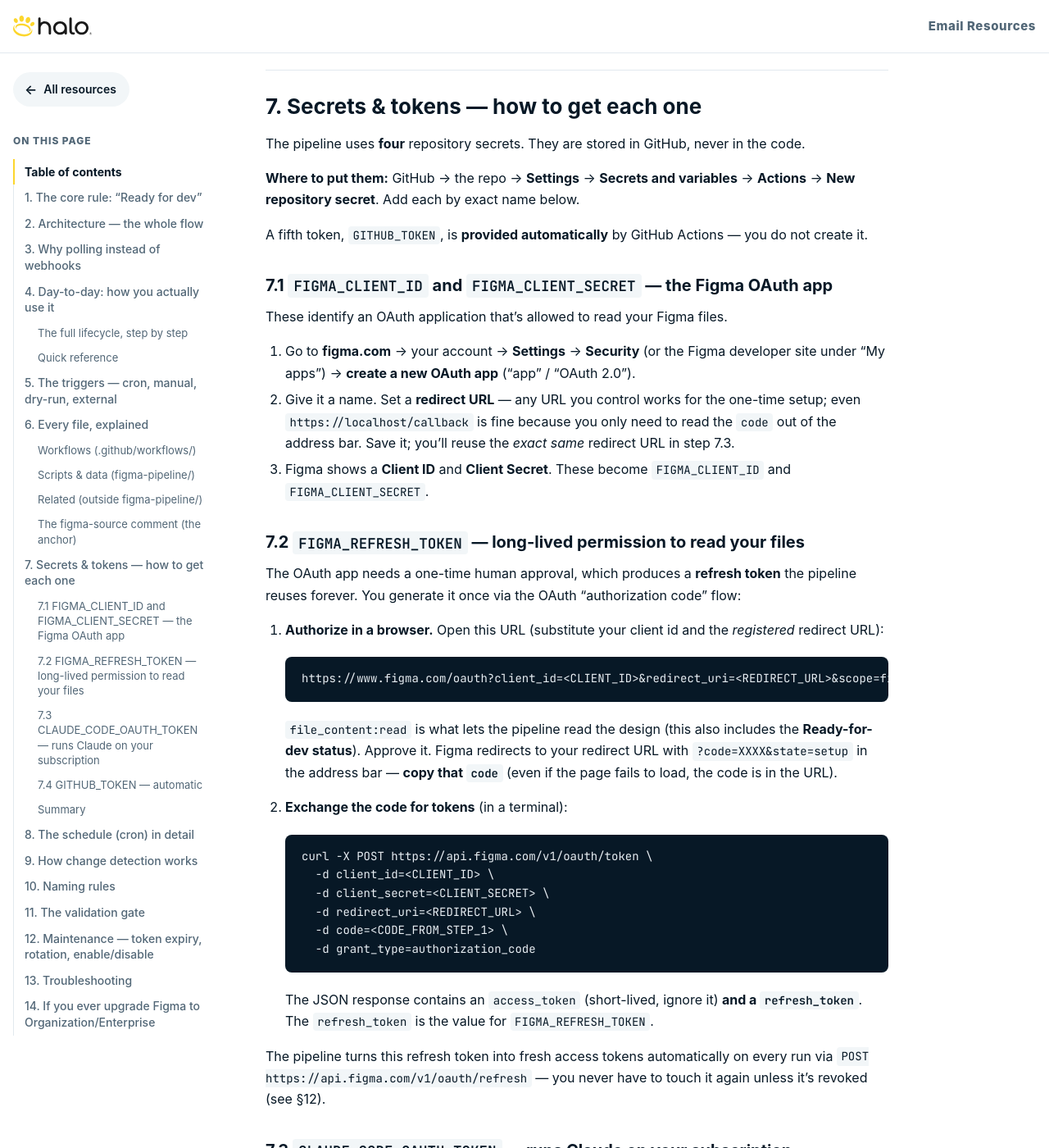
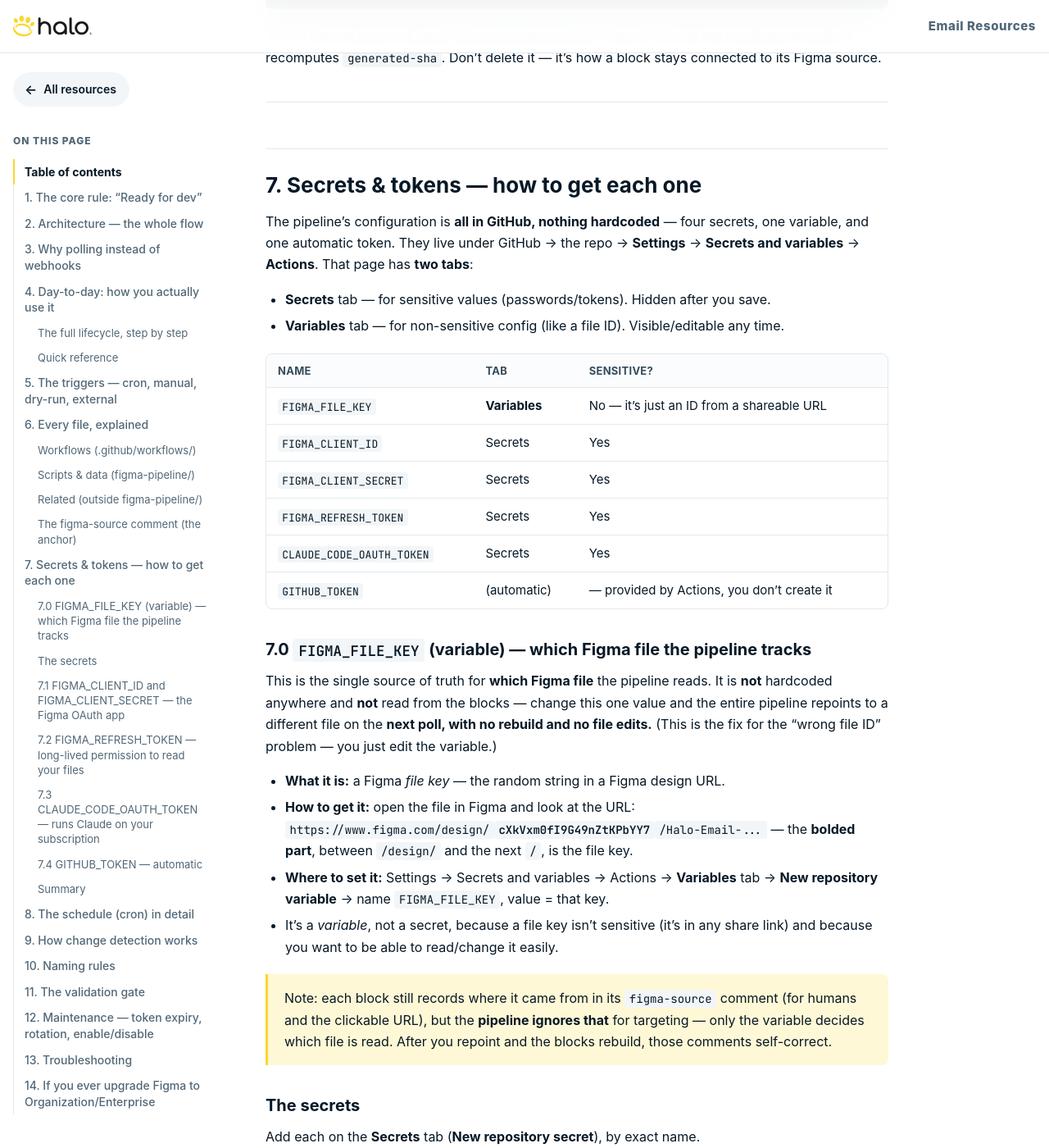
Before and after one commit to Topdecileinc/halo-resources, a Jekyll site: the page built from figma-pipeline/GUIDE.md, in a window 1280 px wide and 1400 px high, scrolled down 8112 px. Shown: the whole window at 82% size. Built offline with Jekyll 4.4.1, drawn with Linux system fonts in a browser that asks for light colours; our own code applies the rules of GitHub Pages for plain Markdown files; some of the changed text lies outside the part shown.

Commit message:
pipeline: move the Figma file key to a GitHub variable (FIGMA_FILE_KEY)
Nothing hardcodes which file is tracked anymore. poll.py reads FIGMA_FILE_KEY
(a repo variable) and the build falls back to it; change that one value to
repoint the whole pipeline — no file edits, no rebuild. The manifest's stored
file key is now ignored for targeting. Document the variable (what it is, how to
get it, Variables-vs-Secrets) and make 'unmark while editing' the standard
workflow in GUIDE.md.

Co-Authored-By: Claude Opus 4.8 <noreply@anthropic.com>

````diff
--- a/figma-pipeline/GUIDE.md
+++ b/figma-pipeline/GUIDE.md
@@ -119,12 +119,15 @@ the repo. It is recoverable from git history if the Figma plan is ever upgraded
 
 Here is exactly what happens, from a designer's edit to a committed file:
 
-**The designer's side (in Figma):**
-1. The designer opens a design in the tracked file (§9).
-2. **(Recommended while actively editing)** they **unmark** "Ready for dev" so the pipeline doesn't
-   grab a half-finished version mid-edit. *(This step is optional — see the note below.)*
-3. They make their edits.
-4. When the design is final, they **set it back to "Ready for dev."**
+**The designer's side (in Figma) — the standard workflow:**
+1. Before editing, **unmark "Ready for dev"** on the design you're about to change. This takes it
+   out of scope so the pipeline won't touch it while you work.
+2. Make your edits. Figma autosaves continuously — that's fine, because the design is unmarked, so
+   no poll will pick it up.
+3. When the design is **finished**, set it back to **"Ready for dev."**
+4. The next poll sees it's ready (and changed) and builds the finished version.
+
+Think of the flag as a switch: **off = "I'm still working," on = "this is done, build it."**
 
 **The system's side (GitHub, automatic):**
 5. On its schedule (every ~20 min) — or when someone triggers it manually — the **poller** wakes up
@@ -143,11 +146,12 @@ Here is exactly what happens, from a designer's edit to a committed file:
 
 So the designer's only job is the **Ready-for-dev flag**; everything from step 5 on is automatic.
 
-> **Do you *have* to toggle the flag off and back on?** No. The pipeline notices changes by
-> comparing design fingerprints, not by watching the flag — so if a design stays marked Ready for
-> dev and you change it, the next poll rebuilds it. **But** toggling it **off while you edit** and
-> **on when you're done** is the recommended habit, because otherwise a poll could fire in the
-> middle of your edits and build a half-finished version. Off = "I'm working." On = "build this."
+> **Why unmark while editing — this matters.** The pipeline notices changes by comparing design
+> fingerprints, and it polls on a timer. So if you **leave** a design marked Ready for dev and edit
+> it, a poll can fire **in the middle of your work** (Figma autosaves as you go) and build a
+> half-finished version. Unmarking while you edit prevents that completely: an unmarked design is
+> invisible to the pipeline no matter how many times it autosaves. Re-mark it only when it's truly
+> done. **This is the recommended standard practice for the whole team.**
 
 ### Quick reference
 
@@ -257,12 +261,45 @@ recomputes `generated-sha`. Don't delete it — it's how a block stays connected
 
 ## 7. Secrets & tokens — how to get each one
 
-The pipeline uses **four** repository secrets. They are stored in GitHub, never in the code.
+The pipeline's configuration is **all in GitHub, nothing hardcoded** — four secrets, one variable,
+and one automatic token. They live under GitHub → the repo → **Settings** → **Secrets and
+variables** → **Actions**. That page has **two tabs**:
 
-**Where to put them:** GitHub → the repo → **Settings** → **Secrets and variables** → **Actions** →
-**New repository secret**. Add each by exact name below.
+- **Secrets** tab — for sensitive values (passwords/tokens). Hidden after you save.
+- **Variables** tab — for non-sensitive config (like a file ID). Visible/editable any time.
 
-A fifth token, `GITHUB_TOKEN`, is **provided automatically** by GitHub Actions — you do not create it.
+| Name | Tab | Sensitive? |
+|---|---|---|
+| `FIGMA_FILE_KEY` | **Variables** | No — it's just an ID from a shareable URL |
+| `FIGMA_CLIENT_ID` | Secrets | Yes |
+| `FIGMA_CLIENT_SECRET` | Secrets | Yes |
+| `FIGMA_REFRESH_TOKEN` | Secrets | Yes |
+| `CLAUDE_CODE_OAUTH_TOKEN` | Secrets | Yes |
+| `GITHUB_TOKEN` | (automatic) | — provided by Actions, you don't create it |
+
+### 7.0 `FIGMA_FILE_KEY` (variable) — which Figma file the pipeline tracks
+
+This is the single source of truth for **which Figma file** the pipeline reads. It is **not**
+hardcoded anywhere and **not** read from the blocks — change this one value and the entire pipeline
+repoints to a different file on the **next poll, with no rebuild and no file edits.** (This is the
+fix for the "wrong file ID" problem — you just edit the variable.)
+
+- **What it is:** a Figma *file key* — the random string in a Figma design URL.
+- **How to get it:** open the file in Figma and look at the URL:
+  `https://www.figma.com/design/`**`cXkVxm0fI9G49nZtKPbYY7`**`/Halo-Email-...` — the **bolded part**,
+  between `/design/` and the next `/`, is the file key.
+- **Where to set it:** Settings → Secrets and variables → Actions → **Variables** tab → **New
+  repository variable** → name `FIGMA_FILE_KEY`, value = that key.
+- It's a *variable*, not a secret, because a file key isn't sensitive (it's in any share link) and
+  because you want to be able to read/change it easily.
+
+> Note: each block still records where it came from in its `figma-source` comment (for humans and
+> the clickable URL), but the **pipeline ignores that** for targeting — only the variable decides
+> which file is read. After you repoint and the blocks rebuild, those comments self-correct.
+
+### The secrets
+
+Add each on the **Secrets** tab (**New repository secret**), by exact name.
 
 ### 7.1 `FIGMA_CLIENT_ID` and `FIGMA_CLIENT_SECRET` — the Figma OAuth app
 
@@ -331,13 +368,14 @@ which needs a fine-grained PAT with **Actions: Read and write**.
 
 ### Summary
 
-| Secret name | What it's for | How you get it |
-|---|---|---|
-| `FIGMA_CLIENT_ID` | Identifies the Figma OAuth app | Figma → create OAuth app |
-| `FIGMA_CLIENT_SECRET` | Secret for that app | same screen |
-| `FIGMA_REFRESH_TOKEN` | Long-lived read access to your files | one-time OAuth code flow (§7.2) |
-| `CLAUDE_CODE_OAUTH_TOKEN` | Run Claude on your subscription | `claude setup-token` |
-| `GITHUB_TOKEN` | Commit results / auth Claude action | **automatic** — nothing to do |
+| Name | Tab | What it's for | How you get it |
+|---|---|---|---|
+| `FIGMA_FILE_KEY` | Variables | Which Figma file to track | the key in the file's URL (§7.0) |
+| `FIGMA_CLIENT_ID` | Secrets | Identifies the Figma OAuth app | Figma → create OAuth app |
+| `FIGMA_CLIENT_SECRET` | Secrets | Secret for that app | same screen |
+| `FIGMA_REFRESH_TOKEN` | Secrets | Long-lived read access to your files | one-time OAuth code flow (§7.2) |
+| `CLAUDE_CODE_OAUTH_TOKEN` | Secrets | Run Claude on your subscription | `claude setup-token` |
+| `GITHUB_TOKEN` | (automatic) | Commit results / auth Claude action | **automatic** — nothing to do |
 
 ---
 
@@ -378,14 +416,12 @@ automatically. (A cron change only counts once it's on the **default branch**, `
 
 ## 9. How change detection works
 
-The pipeline tracks **one Figma file** (the design system). Its key is recorded in every block's
-`figma-source` comment and collected into `figma_manifest.json`. Currently:
+The pipeline tracks **one Figma file** (the design system), named by the **`FIGMA_FILE_KEY`
+variable** (§7.0) — not by anything in the code or the blocks. Currently that variable is set to
+`cXkVxm0fI9G49nZtKPbYY7` ("Halo Email Design System (Copy)"). To track a different file, change the
+variable; nothing else.
 
-```
-file key:  cXkVxm0fI9G49nZtKPbYY7   ("Halo Email Design System (Copy)")
-```
-
-Each poll (`poll.py`) does this, per tracked file:
+Each poll (`poll.py`) does this:
 
 1. **Fetch the whole file once** via the Figma REST API (`GET /v1/files/<key>`). One call, not one
    per node — this is what makes it scale to hundreds of blocks.
@@ -469,7 +505,7 @@ After updating any secret, you can verify with a manual poll (§5) or by running
 
 | Symptom | Likely cause / fix |
 |---|---|
-| Marked Ready for dev but nothing built | Wrong file (must be `cXkVxm0fI9G49nZtKPbYY7`), or the poll hasn't run yet (≤20 min) — trigger manually. Run a **dry-run** (`onboard_cap=0`) to see what the poller detects. |
+| Marked Ready for dev but nothing built | Wrong file — check the `FIGMA_FILE_KEY` **variable** matches the file you're editing (§7.0). Or the poll hasn't run yet (≤20 min) — trigger manually. Run a **dry-run** (`onboard_cap=0`) to see what the poller detects. |
 | A build run failed (red ✗) | Open it in the Actions tab. "Fail if Claude errored" red = Claude/token problem (re-mint `CLAUDE_CODE_OAUTH_TOKEN`). "Validation gate" red = the generated block was malformed; the log lists exactly which check failed. |
 | Figma fetch step fails | Refresh token invalid/revoked → re-mint `FIGMA_REFRESH_TOKEN` (§7.2). The error prints the HTTP status from Figma. |
 | It built something I didn't want | That node was marked Ready for dev — unmark it in Figma. (It won't delete the file; remove it by hand if needed.) |
````
Also changed, not shown: figma-pipeline/README.md (+8 -4 lines), figma-pipeline/poll.py (+57 -56 lines), .github/workflows/figma-build.yml, .github/workflows/figma-poll.yml.
